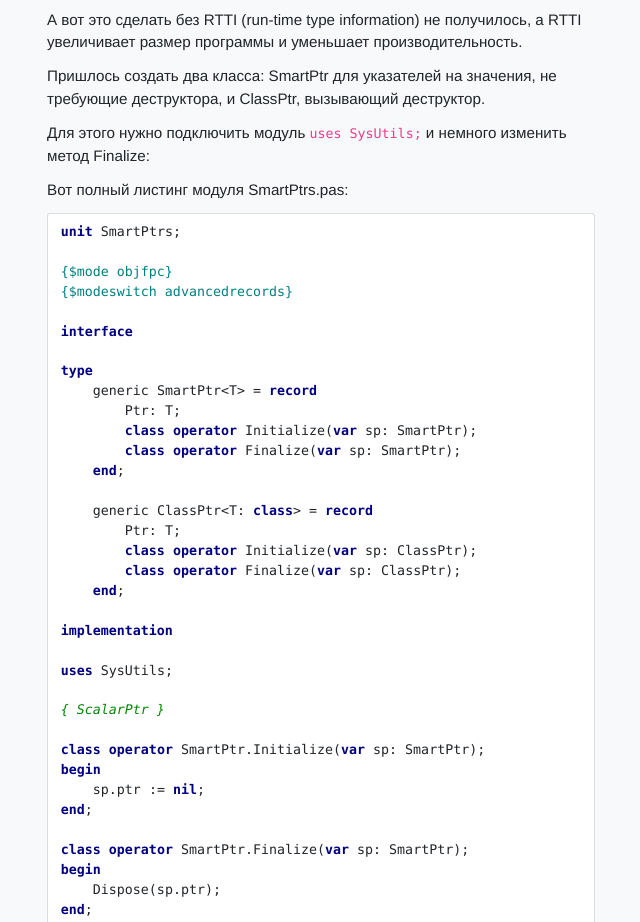
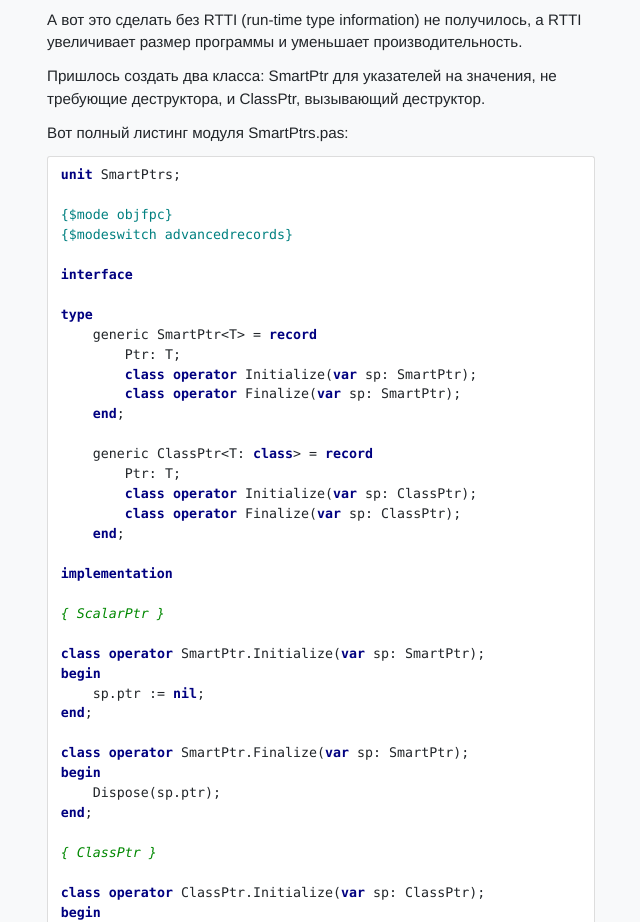
Before and after one commit to basamykin/basamykin.github.io, a plain HTML site: page posts/smartptr.html in a window 1280 px wide. Shown: the part 2312-3234 px from the top of the page, without its empty margins (355-995 px from the left). Drawn offline with Linux system fonts and the light colour scheme.

Commit message:
Update smartptr.html

```diff
--- a/posts/smartptr.html
+++ b/posts/smartptr.html
@@ -144,7 +144,6 @@
 <p>Здорово! Но указатель на Integer это не наша цель, наша цель - обобщённый умный указатель.</p>
 <p>А вот это сделать без RTTI (run-time type information) не получилось, а RTTI увеличивает размер программы и уменьшает производительность.</p>
 <p>Пришлось создать два класса: SmartPtr для указателей на значения, не требующие деструктора, и ClassPtr, вызывающий деструктор.</p>
-<p>Для этого нужно подключить модуль <code>uses SysUtils;</code> и немного изменить метод Finalize:</p>
 <p>Вот полный листинг модуля SmartPtrs.pas:</p>
 <div class="highlight"><pre tabindex="0" style="background-color:#fff;-moz-tab-size:4;-o-tab-size:4;tab-size:4;"><code class="language-objectpascal" data-lang="objectpascal"><span style="display:flex;"><span><span style="color:#000080;font-weight:bold">unit</span><span style="color:#bbb"> </span>SmartPtrs;
 </span></span><span style="display:flex;"><span>
@@ -167,8 +166,6 @@
 </span></span><span style="display:flex;"><span><span style="color:#bbb">	</span><span style="color:#000080;font-weight:bold">end</span>;
 </span></span><span style="display:flex;"><span>
 </span></span><span style="display:flex;"><span><span style="color:#000080;font-weight:bold">implementation</span>
-</span></span><span style="display:flex;"><span>
-</span></span><span style="display:flex;"><span><span style="color:#000080;font-weight:bold">uses</span><span style="color:#bbb"> </span>SysUtils;
 </span></span><span style="display:flex;"><span>
 </span></span><span style="display:flex;"><span><span style="color:#080;font-style:italic">{ ScalarPtr }</span>
 </span></span><span style="display:flex;"><span>
```
